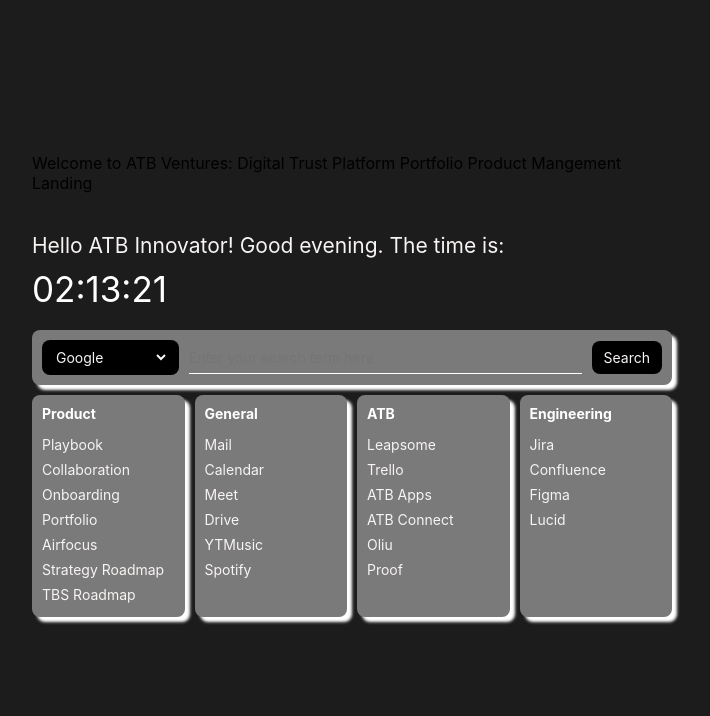
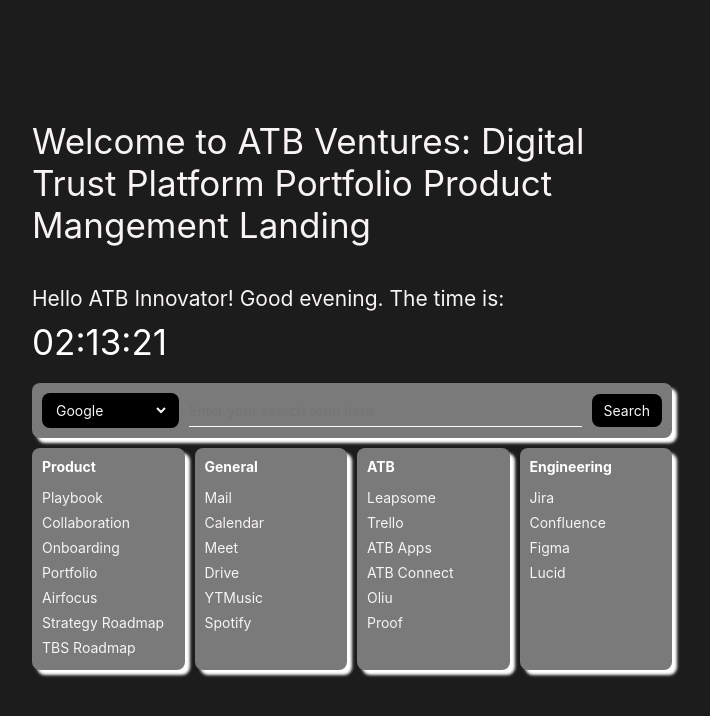
Before and after one commit to ATBRakesh/ATBHome, a plain HTML site: page index.html in a window 1280 px wide. Shown: the whole page, without its empty margins (288-998 px from the left). Drawn offline with Linux system fonts and the light colour scheme.

Commit message:
New Welcome

```diff
--- a/index.css
+++ b/index.css
@@ -25,6 +25,13 @@ body {
     align-items: stretch;
     justify-content: center;
     gap: 10px;
+}
+
+#welcome {
+    margin-top: 20px;
+    font-size: 35px;
+    font-weight: normal;
+    color: var(--fg-color);
 }
 
 #user-greeting {
```
